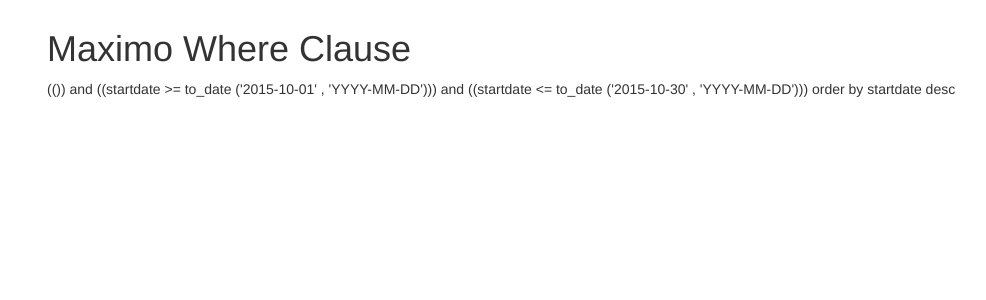
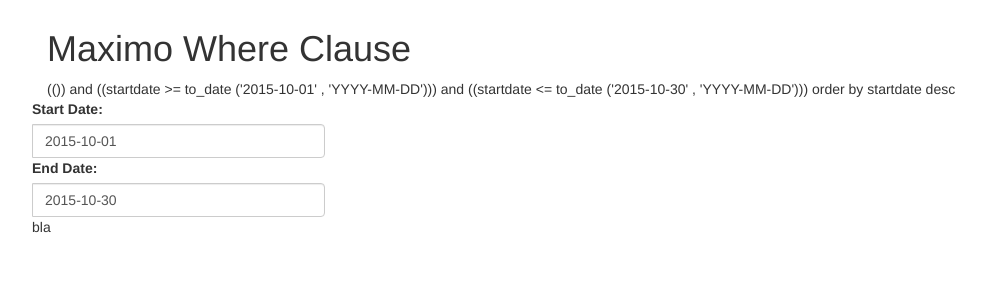
Before and after one commit to luiscberrocal/homeworkpal, a Django app: page /maximo/sql/ in a window 1280 px wide. Shown: the part 51-351 px from the top of the page, without its empty margins (23-1009 px from the left). Run offline with Django 3.2, Linux system fonts and the light colour scheme; data that the repository does not hold is empty; parts of the project's set-up code (start-up, migrations or seed data) failed here and were passed over; some libraries are stand-ins or nearby versions.

Commit message:
Added change date scrpt to where clause generator

```diff
--- a/homeworkpal_project/maximo/views.py
+++ b/homeworkpal_project/maximo/views.py
@@ -1,6 +1,7 @@
 from django.shortcuts import render
 
 # Create your views here.
+from django.utils.safestring import mark_safe
 from django.views.generic import View, TemplateView
 from employee.models import Employee
 
@@ -11,12 +12,26 @@ class MaximoView(TemplateView):
 
     def get_context_data(self):
         base_where_clause = '((%s)) and ((startdate >= to_date (\'%s\' , \'YYYY-MM-DD\'))) and ((startdate <= to_date (\'%s\' , \'YYYY-MM-DD\'))) order by startdate desc'
+
+        where_parts = list()
+        where_parts.append('((')
+        where_parts.append('')
+        where_parts.append(mark_safe(')) and ((startdate >= to_date (\''))
+        where_parts.append('')
+        where_parts.append(mark_safe('\' , \'YYYY-MM-DD\'))) and ((startdate <= to_date (\''))
+        where_parts.append('')
+        where_parts.append(mark_safe('\' , \'YYYY-MM-DD\'))) order by startdate desc'))
+
         ctx = super(MaximoView, self).get_context_data()
         employees = Employee.objects.from_group('tino-ns')
         labor_code_condition = self._build_labor_condition(employees)
-        start_date = '2015-10-01'
-        end_date = '2015-10-30'
-        ctx['sql'] = base_where_clause % (labor_code_condition, start_date, end_date)
+        where_parts[1] = mark_safe(labor_code_condition)
+        where_parts[3] = '2015-10-01'
+        where_parts[5] = '2015-10-30'
+        ctx['where_parts'] = where_parts
+        ctx['start_date'] = where_parts[3]
+        ctx['end_date'] = where_parts[5]
+        ctx['sql'] = base_where_clause % (labor_code_condition, ctx['start_date'], ctx['end_date'])
         return ctx
 
 
--- a/homeworkpal_project/templates/maximo/show_sql.html
+++ b/homeworkpal_project/templates/maximo/show_sql.html
@@ -3,5 +3,52 @@
 {% load i18n %}
 {% block page_title %} Maximo Where Clause {% endblock page_title %}
 {% block content %}
+<div id="where-clause">
 {{ sql }}
+    </div>
+<div class="row">
+    <div class="col-md-3 input-group">
+        <label for="start-date">Start Date: </label>
+        <input  id="start-date" type="text" class="form-control" placeholder="Start Date" value="{{ start_date }}">
+    </div>
+    <div class="col-md-3 input-group">
+        <label for="end-date">End Date: </label>
+        <input  id="end-date" type="text" class="form-control" placeholder="End Date" value="{{ end_date }}">
+    </div>
+    <div id="test">
+    bla
+    </div>
+
+</div>
 {% endblock content %}
+
+{% block extra_js %}
+
+<script>
+var i = 0;
+var where = [];
+{% for wp in where_parts %}
+    where[{{ forloop.counter0 }}] = "{{ wp }}";
+{% endfor %}
+function display_where(where_parts){
+    wp ="";
+    for (var i=0; i < where_parts.length; i++) {
+        wp += where_parts[i];
+    }
+     $('#where-clause').html(wp);
+}
+$("input[type='text']").change(function(){
+    str = $(this).val() + " " + $(this).attr('id');
+    console.log(str);
+    if ($(this).attr('id') == 'start-date'){
+        where[3] = $(this).val();
+        display_where(where);
+    }
+    if ($(this).attr('id') == 'end-date'){
+        where[5] = $(this).val();
+        display_where(where);
+    }
+    $('#test').text(str);
+    });
+</script>
+{% endblock extra_js %}
```
